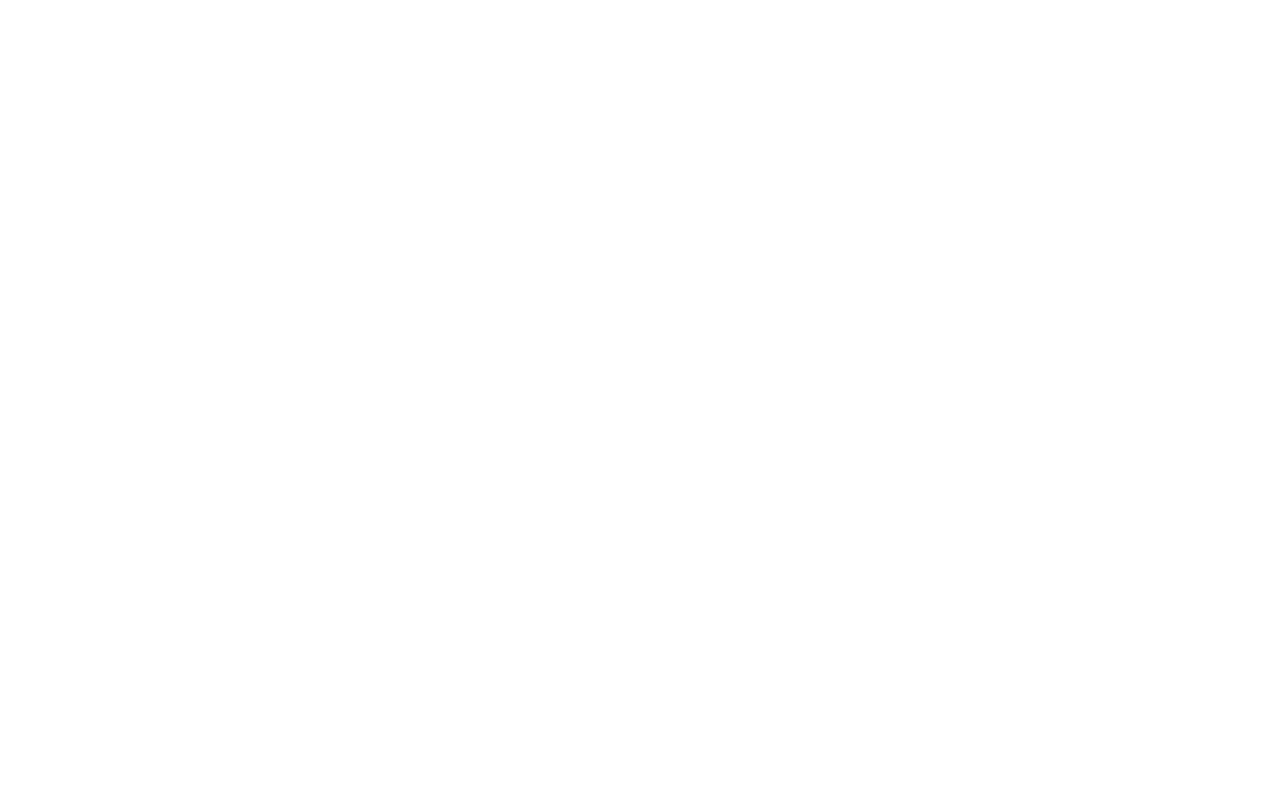
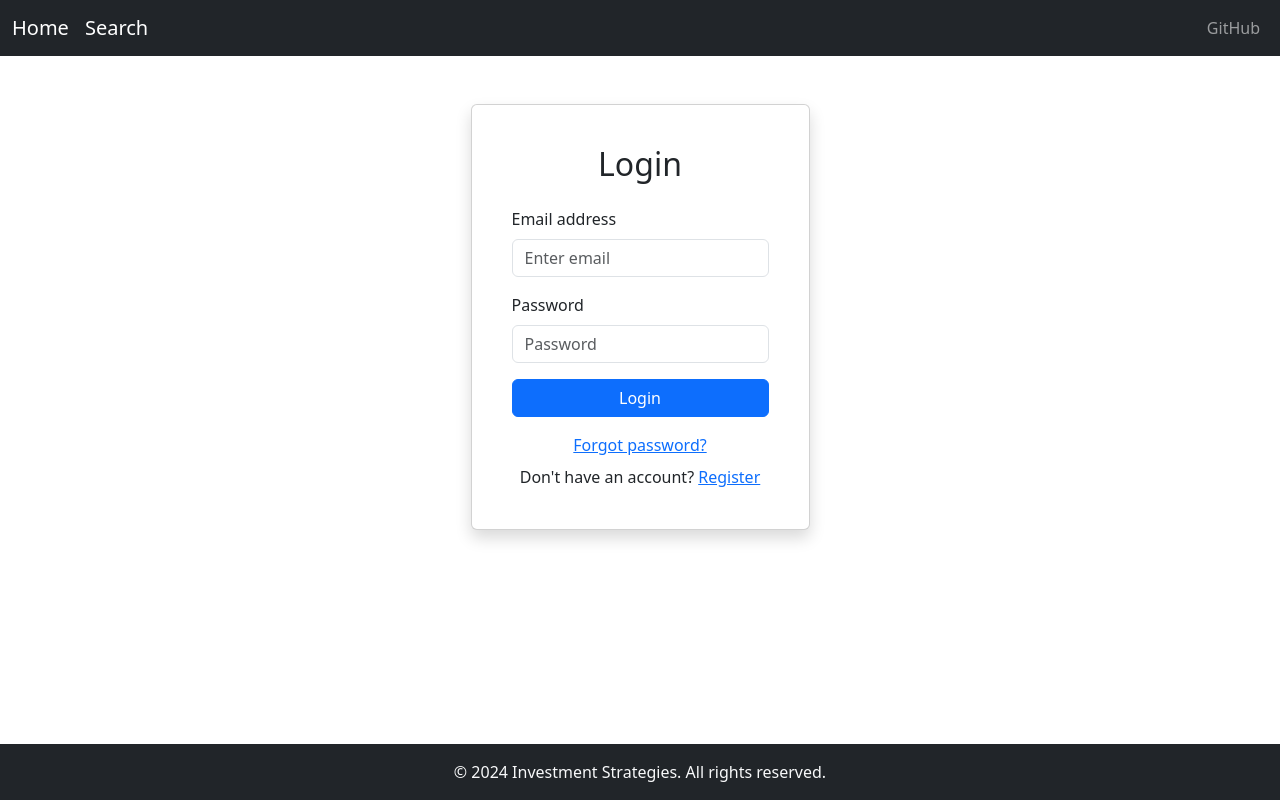
Before and after one commit to alekseipot/invest-signals, a React (Create React App) app in the folder frontend/: page /login in a window 1280 px wide. Before the commit this address had no page. Built offline with nearby package versions, Linux system fonts and the light colour scheme.

Commit message:
add login pages

```diff
--- a/frontend/src/App.js
+++ b/frontend/src/App.js
@@ -5,6 +5,9 @@ import HomePage from './pages/Home';
 import SearchPage from './pages/Search';
 import StrategyDetails from './pages/StrategyDetails/StrategyDetailsPage';
 import Layout from "./components/Layout";
+import RegisterPage from "./pages/Login/RegisterPage";
+import ForgotPasswordPage from "./pages/Login/ForgotPasswordPage";
+import LoginPage from "./pages/Login/LoginPage";
 
 const App = () => {
     return (
@@ -14,6 +17,9 @@ const App = () => {
                     <Route index element={<HomePage/>}/>
                     <Route path="search" element={<SearchPage/>}/>
                     <Route path="strategy/:id" element={<StrategyDetails/>}/>
+                    <Route path="login" element={<LoginPage/>}/>
+                    <Route path="register" element={<RegisterPage/>}/>
+                    <Route path="forgot-password" element={<ForgotPasswordPage/>}/>
                 </Route>
             </Routes>
         </Router>
--- /dev/null
+++ b/frontend/src/pages/Login/ForgotPasswordPage.js
@@ -0,0 +1,32 @@
+// src/pages/ForgotPasswordPage.js
+
+import React from 'react';
+import { Button, Form, Card, Container, Row, Col } from 'react-bootstrap';
+
+const ForgotPasswordPage = () => {
+    return (
+        <Container className="d-flex align-items-center justify-content-center">
+            <Row>
+                <Col md={12}>
+                    <Card className="p-4 shadow">
+                        <Card.Body>
+                            <h2 className="text-center mb-4">Forgot Password</h2>
+                            <Form>
+                                <Form.Group className="mb-3" controlId="formBasicEmail">
+                                    <Form.Label>Email address</Form.Label>
+                                    <Form.Control type="email" placeholder="Enter your email" required />
+                                </Form.Group>
+
+                                <Button variant="primary" type="submit" className="w-100">
+                                    Reset Password
+                                </Button>
+                            </Form>
+                        </Card.Body>
+                    </Card>
+                </Col>
+            </Row>
+        </Container>
+    );
+};
+
+export default ForgotPasswordPage;
--- /dev/null
+++ b/frontend/src/pages/Login/LoginPage.js
@@ -0,0 +1,66 @@
+import React, { useState } from 'react';
+import { Link, useNavigate } from 'react-router-dom';
+import { Button, Form, Card, Container, Row, Col } from 'react-bootstrap';
+
+const LoginPage = () => {
+    const [email, setEmail] = useState('');
+    const [password, setPassword] = useState('');
+    const navigate = useNavigate();
+
+    const handleLogin = async (e) => {
+        e.preventDefault();
+        // Add authentication logic here
+        console.log("Logging in with:", email, password);
+        // If login is successful, redirect to another page
+        // navigate("/dashboard"); // Example redirection
+    };
+
+    return (
+        <Container className="d-flex align-items-center justify-content-center">
+            <Row>
+                <Col md={12}>
+                    <Card className="p-4 shadow">
+                        <Card.Body>
+                            <h2 className="text-center mb-4">Login</h2>
+                            <Form onSubmit={handleLogin}>
+                                <Form.Group className="mb-3" controlId="formBasicEmail">
+                                    <Form.Label>Email address</Form.Label>
+                                    <Form.Control
+                                        type="email"
+                                        placeholder="Enter email"
+                                        value={email}
+                                        onChange={(e) => setEmail(e.target.value)}
+                                        required
+                                    />
+                                </Form.Group>
+
+                                <Form.Group className="mb-3" controlId="formBasicPassword">
+                                    <Form.Label>Password</Form.Label>
+                                    <Form.Control
+                                        type="password"
+                                        placeholder="Password"
+                                        value={password}
+                                        onChange={(e) => setPassword(e.target.value)}
+                                        required
+                                    />
+                                </Form.Group>
+
+                                <Button variant="primary" type="submit" className="w-100">
+                                    Login
+                                </Button>
+                            </Form>
+                            <div className="mt-3 text-center">
+                                <Link to="/forgot-password">Forgot password?</Link>
+                            </div>
+                            <div className="mt-2 text-center">
+                                Don't have an account? <Link to="/register">Register</Link>
+                            </div>
+                        </Card.Body>
+                    </Card>
+                </Col>
+            </Row>
+        </Container>
+    );
+};
+
+export default LoginPage;
--- /dev/null
+++ b/frontend/src/pages/Login/RegisterPage.js
@@ -0,0 +1,39 @@
+import React from 'react';
+import { Link } from 'react-router-dom';
+import { Button, Form, Card, Container, Row, Col } from 'react-bootstrap';
+
+const RegisterPage = () => {
+    return (
+        <Container className="d-flex align-items-center justify-content-center">
+            <Row>
+                <Col md={12}>
+                    <Card className="p-4 shadow">
+                        <Card.Body>
+                            <h2 className="text-center mb-4">Register</h2>
+                            <Form>
+                                <Form.Group className="mb-3" controlId="formBasicEmail">
+                                    <Form.Label>Email address</Form.Label>
+                                    <Form.Control type="email" placeholder="Enter email" required />
+                                </Form.Group>
+
+                                <Form.Group className="mb-3" controlId="formBasicPassword">
+                                    <Form.Label>Password</Form.Label>
+                                    <Form.Control type="password" placeholder="Password" required />
+                                </Form.Group>
+
+                                <Button variant="primary" type="submit" className="w-100">
+                                    Register
+                                </Button>
+                            </Form>
+                            <div className="mt-3 text-center">
+                                Already have an account? <Link to="/login">Login</Link>
+                            </div>
+                        </Card.Body>
+                    </Card>
+                </Col>
+            </Row>
+        </Container>
+    );
+};
+
+export default RegisterPage;
--- a/frontend/src/pages/StrategyDetails/StrategyDetailsPage.js
+++ b/frontend/src/pages/StrategyDetails/StrategyDetailsPage.js
@@ -1,6 +1,6 @@
 import React, {useEffect, useState} from 'react';
 import {useParams} from 'react-router-dom';
-import {Container, Card, Row, Col, Button, ProgressBar, Table} from 'react-bootstrap';
+import {Container, Card, Row, Col, Button } from 'react-bootstrap';
 import './StrategyDetails.css';
 import StrategyHeader from './components/StrategyHeader';
 import StrategyChart from './components/StrategyChart';
--- a/frontend/src/pages/StrategyDetails/components/Ratings.js
+++ b/frontend/src/pages/StrategyDetails/components/Ratings.js
@@ -1,5 +1,5 @@
 import React from 'react';
-import {Row, Col, Card, Table} from 'react-bootstrap';
+import { Card, Table} from 'react-bootstrap';
 import StarsReview from "./StarsReview";
 
 const Ratings = ({ratings}) => {
--- a/frontend/src/pages/StrategyDetails/components/StarsReview.js
+++ b/frontend/src/pages/StrategyDetails/components/StarsReview.js
@@ -1,4 +1,3 @@
-import Ratings from "./Ratings";
 
 const StarsReview = ({rating, size}) => {
 
--- a/frontend/src/pages/StrategyDetails/components/StrategyHeader.js
+++ b/frontend/src/pages/StrategyDetails/components/StrategyHeader.js
@@ -1,5 +1,5 @@
 import React from 'react';
-import { Row, Col, Card } from 'react-bootstrap';
+import { Row, Col } from 'react-bootstrap';
 
 const StrategyHeader = ({ strategy }) => {
     return (
```
